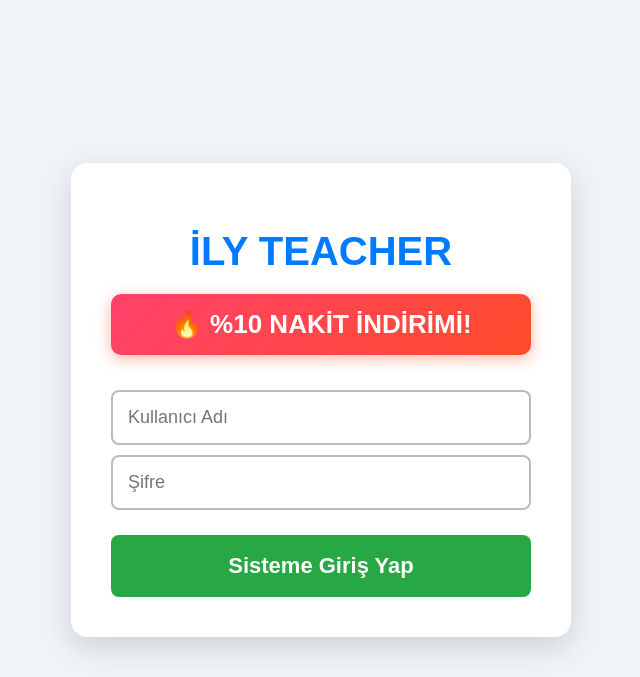
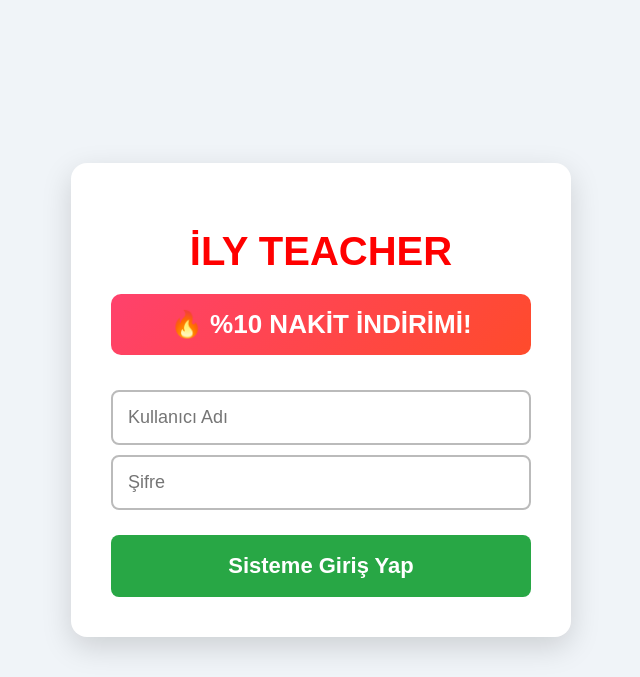
Before and after one commit to sintuvez31-web/ders-site, a Flask app: page /login in a window 1280 px wide. Shown: the top 677 px of the page, without its empty margins (319-959 px from the left). Run offline with Flask 3, Linux system fonts and the light colour scheme.

Commit message:
Update login.html

```diff
--- a/templates/login.html
+++ b/templates/login.html
@@ -6,8 +6,11 @@
     <style>
         body { font-family: Arial, sans-serif; background: #f0f4f8; display: flex; justify-content: center; align-items: center; min-height: 100vh; margin: 0; }
         .login-container { background: white; padding: 40px; border-radius: 16px; width: 420px; text-align: center; box-shadow: 0 10px 30px rgba(0,0,0,0.15); }
-        h1 { color: #007bff; font-size: 40px; margin-bottom: 20px; font-weight: bold; }
-        .indirim-banner { background: linear-gradient(135deg, #ff416c, #ff4b2b); color: white; padding: 15px; border-radius: 10px; font-size: 26px; font-weight: bold; margin-bottom: 25px; box-shadow: 0 4px 15px rgba(255, 75, 43, 0.4); }
+
+        /* BAŞLIĞI BURADA GÖRÜNÜR YAPTIM */
+        h1 { color: #ff0000; font-size: 40px; margin-bottom: 20px; font-weight: bold; display: block; }
+
+        .indirim-banner { background: linear-gradient(135deg, #ff416c, #ff4b2b); color: white; padding: 15px; border-radius: 10px; font-size: 26px; font-weight: bold; margin-bottom: 25px; }
         .error { color: #dc3545; font-size: 18px; font-weight: bold; background: #f8d7da; padding: 10px; border-radius: 5px; margin-bottom: 20px; }
         input[type="text"], input[type="password"] { width: 100%; padding: 15px; margin-top: 10px; border: 2px solid #bbbbbb; border-radius: 8px; box-sizing: border-box; font-size: 18px; }
         button { width: 100%; padding: 18px; background: #28a745; border: none; color: white; border-radius: 8px; cursor: pointer; font-size: 22px; font-weight: bold; margin-top: 25px; }
@@ -16,8 +19,7 @@
 <body>
 
 <div class="login-container">
-    <h1>İLY TEACHER</h1>
-    <div class="indirim-banner">🔥 %10 NAKİT İNDİRİMİ!</div>
+    <h1>İLY TEACHER</h1> <div class="indirim-banner">🔥 %10 NAKİT İNDİRİMİ!</div>
 
     {% if hata %} <p class="error">{{ hata }}</p> {% endif %}
 
```
